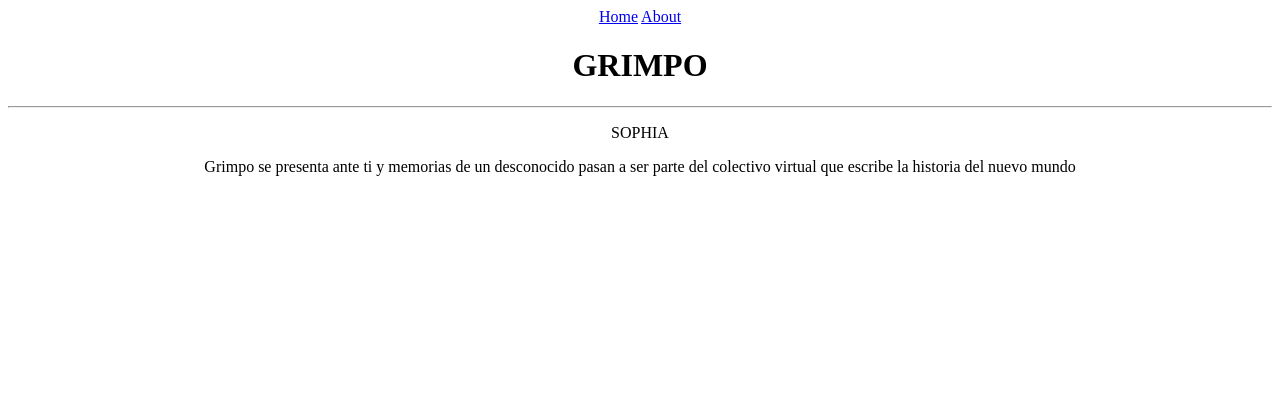
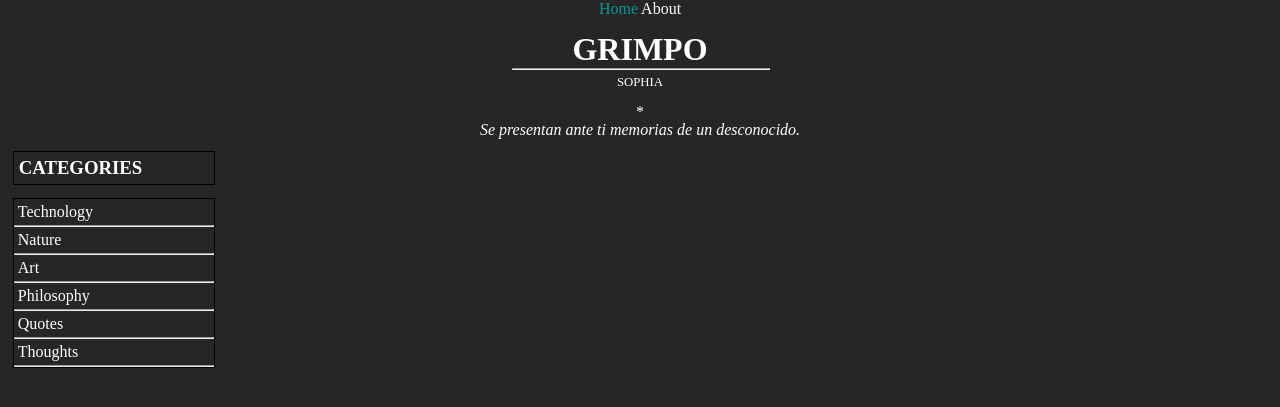
Before and after one commit to Grimpoteuthis-314/Grimpo, a Jekyll site: the page built from index.html, in a window 1280 px wide. Shown: the top 407 px of the page. Built offline with Jekyll 4.4.1, drawn with Linux system fonts in a browser that asks for light colours.

Commit message:
Category implementation

```diff
--- a/_includes/navigation.html
+++ b/_includes/navigation.html
@@ -1,5 +1,5 @@
 <nav class="m">
 	{% for item in site.data.navigation %}
-	<a href="{{ item.permalink | prepend: site.baseurl }}" {% if page.url == item.link %} class="cu" {% endif %}> {{ item.name }}</a>
+	<a href="{{ item.permalink | prepend: site.baseurl }}" {% if page.url == item.permalink %} class="cu" {% endif %}> {{ item.name }}</a>
 	{% endfor %}
 </nav>
--- a/_layouts/default.html
+++ b/_layouts/default.html
@@ -11,6 +11,11 @@
 		<div class="na">
 			{% include navigation.html %}
 		</div>
-		{{ content }}
+		<div class="cd">
+			{{ content }}
+		</div>
+		<div class="ica">
+			{% include categories.html %}
+		</div>
 	</body>
 </html>
--- a/assets/css/styles.css
+++ b/assets/css/styles.css
@@ -1,13 +1,82 @@
+/* global */
+* {
+	margin: 0;
+	padding: 0;
+	color: #fff;
+}
+body {
+	background-color: #262626;
+}
+a {
+	text-decoration: none;
+}
+a:hover {
+	color: #00994d;
+}
 /* layouts */
 /* default*/
 .na {
 	text-align: center;
+	margin: 0 0 1% 0;
 }
 /* navigation */
 .cu {
-	color: green;
+	color: #009999;
+}
+/* categories */
+.cc {
+	color: #009999;
+}
+.mc {
+	border: 1px solid black;
+	margin: 1%;
+	width: 200px;
+}
+.ctm {
+	border: 1px solid black;
+	margin: 1%;
+	padding: 5px 0 5px 5px;
+	width: 195px;
+}
+#amc {
+	display: block;
+	margin: 2%;
 }
 /* title */
 .ht {
 	text-align: center;
 }
+.ttc {
+	display: flex;
+	justify-content: center;
+}
+#g1 h1:hover{
+	color: #ff0000;
+}
+#r1 h1:hover{
+	color: #ffa500;
+}
+#i1 h1:hover{
+	color: #ffff00;
+}
+#m1 h1:hover{
+	color: #008000;
+}
+#p1 h1:hover{
+	color: #1e90ff;
+}
+#o1 h1:hover{
+	color: #4b0082;
+}
+/* index */
+.t2 {
+	font-size: 80%;
+	margin: 0 0 1% 0;
+}
+.fh {
+	width: 20%;
+	margin: 0 0 5px 40%;
+}
+.c {
+	/*border: 1px solid #fff;*/
+}
--- a/index.html
+++ b/index.html
@@ -1,11 +1,22 @@
 ---
 title: Home
 ---
+<div class="ttc">
+	<span id="g1"><h1>G</h1></span>
+	<span id="r1"><h1>R</h1></span>
+	<span id="i1"><h1>I</h1></span>
+	<span id="m1"><h1>M</h1></span>
+	<span id="p1"><h1>P</h1></span>
+	<span id="o1"><h1>O</h1></span>
+</div>
 <div class="ht">
-	<h1 class="t">GRIMPO</h1>
-	<hr>
+	<hr class="fh">
 	<p class="t2">SOPHIA</h1>
-	<p class="ito">Grimpo se presenta ante ti y memorias de un desconocido pasan a ser parte del colectivo virtual que escribe la historia del nuevo mundo</p>
+	<p class="ito">
+		<p>*</p>
+		<i>Se presentan ante ti memorias de un desconocido.</i>
+	</p>
 </div>
 <div class="c">
+
 </div>
```
